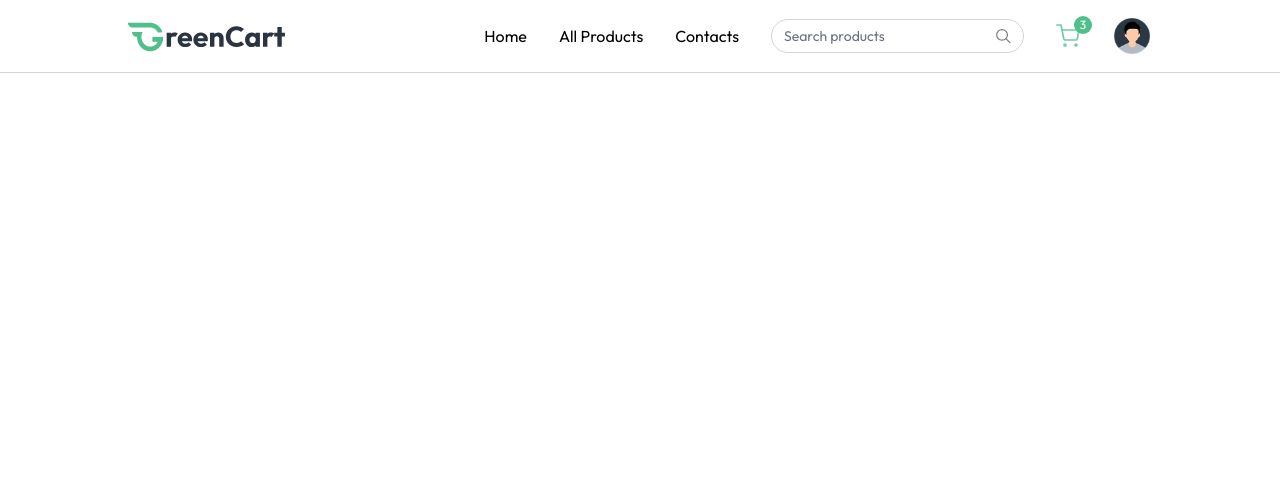
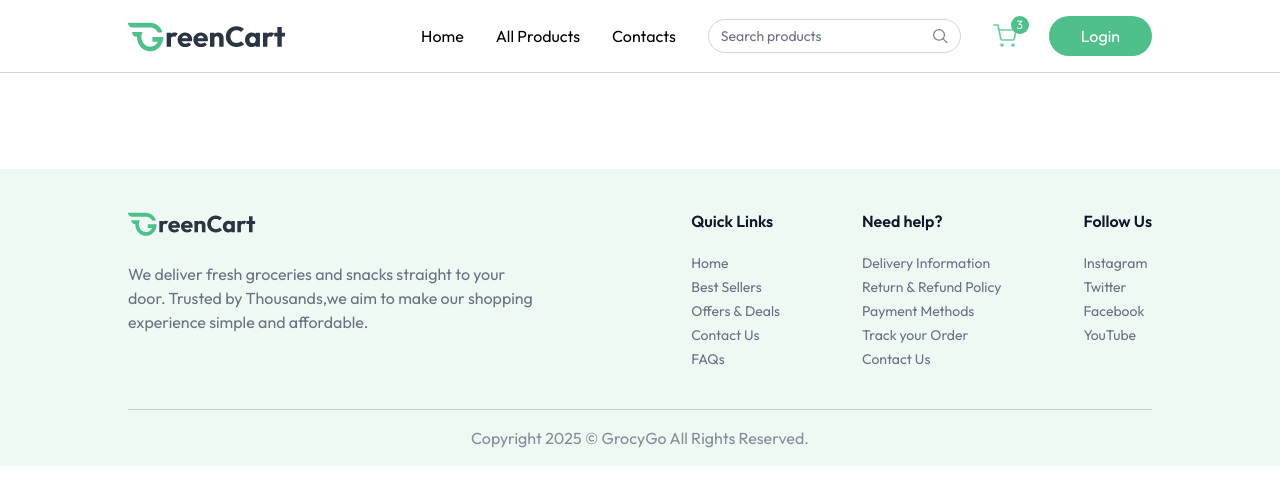
Before and after one commit to parastuteja/GrocyGo, a React (Vite) app in the folder Client/: page /products/1 in a window 1280 px wide. Shown: the top 504 px of the page. Built offline with nearby package versions, Linux system fonts and the light colour scheme.

Commit message:
Update Login Form

```diff
--- a/Client/src/App.jsx
+++ b/Client/src/App.jsx
@@ -3,18 +3,28 @@
 import Home from './Pages/Home'
 import { Route, Routes, useLocation } from 'react-router-dom'
 import { Toaster } from 'react-hot-toast'
+import Footer from './Components/Footer'
+import { useAppContext } from './Context/AppContext'
+import Login from './Components/Login'
 
 function App() {
   const isSellerPath =useLocation().pathname.includes('seller')
+  const {showUserLogin}=useAppContext()
   return (
-    <>
+    <div>
    {isSellerPath ?"":<Navbar/>}
-   <div className={`${isSellerPath ? '':'px-6 md:px-16 lg:px-24 xl:px-32'}`}></div>
+{showUserLogin ? <Login/> : null}
+ <Toaster/>
+
+
+   <div className={`${isSellerPath ? '':'px-6 md:px-16 lg:px-24 xl:px-32'}`}>
     <Routes>
     <Route path='/' element={<Home/>}/>
     </Routes>
-  <Toaster/>
-   </>
+ </div>
+{!isSellerPath && <Footer/>}
+
+  </div>
   )
 }
 
--- /dev/null
+++ b/Client/src/Components/Footer.jsx
@@ -0,0 +1,36 @@
+import { assets, footerLinks } from "../assets/grocygoassets/assets";
+
+const Footer = () => {
+
+
+    return (
+        <div className="px-6 md:px-16 lg:px-24 xl:px-32 mt-24 bg-primary/10">
+            <div className="flex flex-col md:flex-row items-start justify-between gap-10 py-10 border-b border-gray-500/30 text-gray-500">
+                <div>
+                    <img className="w-34 md:w-32" src={assets.logo} alt="dummyLogoColored" />
+                    <p className="max-w-[410px] mt-6">We deliver fresh groceries and snacks straight to your door. Trusted by Thousands,we aim to
+                        make our shopping experience simple and affordable.
+                    </p>
+                </div>
+                <div className="flex flex-wrap justify-between w-full md:w-[45%] gap-5">
+                    {footerLinks.map((section, index) => (
+                        <div key={index}>
+                            <h3 className="font-semibold text-base text-gray-900 md:mb-5 mb-2">{section.title}</h3>
+                            <ul className="text-sm space-y-1">
+                                {section.links.map((link, i) => (
+                                    <li key={i}>
+                                        <a href={link.url} className="hover:underline transition">{link.text}</a>
+                                    </li>
+                                ))}
+                            </ul>
+                        </div>
+                    ))}
+                </div>
+            </div>
+            <p className="py-4 text-center text-sm md:text-base text-gray-500/80">
+                Copyright {new Date().getFullYear()} © GrocyGo All Rights Reserved.
+            </p>
+        </div>
+    );
+};
+export default Footer
--- /dev/null
+++ b/Client/src/Components/Login.jsx
@@ -0,0 +1,44 @@
+import React from "react";
+const Login = () => {
+    const [state, setState] = React.useState("login");
+    const [name, setName] = React.useState("");
+    const [email, setEmail] = React.useState("");
+    const [password, setPassword] = React.useState("");
+
+    return (
+        <div className="fixed top-0 bottom-0 left-0 right-0 z-30 flex items-center text-sm text-gray-600 bg-black/50">
+        <form className="flex flex-col gap-4 m-auto items-start p-8 py-12 w-80 sm:w-[352px] text-gray-500 rounded-lg shadow-xl border border-gray-200 bg-white">
+            <p className="text-2xl font-medium m-auto">
+                <span className="text-indigo-500">User</span> {state === "login" ? "Login" : "Sign Up"}
+            </p>
+            {state === "register" && (
+                <div className="w-full">
+                    <p>Name</p>
+                    <input onChange={(e) => setName(e.target.value)} value={name} placeholder="type here" className="border border-gray-200 rounded w-full p-2 mt-1 outline-indigo-500" type="text" required />
+                </div>
+            )}
+            <div className="w-full ">
+                <p>Email</p>
+                <input onChange={(e) => setEmail(e.target.value)} value={email} placeholder="type here" className="border border-gray-200 rounded w-full p-2 mt-1 outline-indigo-500" type="email" required />
+            </div>
+            <div className="w-full ">
+                <p>Password</p>
+                <input onChange={(e) => setPassword(e.target.value)} value={password} placeholder="type here" className="border border-gray-200 rounded w-full p-2 mt-1 outline-indigo-500" type="password" required />
+            </div>
+            {state === "register" ? (
+                <p>
+                    Already have account? <span onClick={() => setState("login")} className="text-indigo-500 cursor-pointer">click here</span>
+                </p>
+            ) : (
+                <p>
+                    Create an account? <span onClick={() => setState("register")} className="text-indigo-500 cursor-pointer">click here</span>
+                </p>
+            )}
+            <button className="bg-indigo-500 hover:bg-indigo-600 transition-all text-white w-full py-2 rounded-md cursor-pointer">
+                {state === "register" ? "Create Account" : "Login"}
+            </button>
+        </form>
+    </div>
+    );
+};
+export default Login
--- a/Client/src/Components/Navbar.jsx
+++ b/Client/src/Components/Navbar.jsx
@@ -1,11 +1,12 @@
 import React, { useState } from 'react'
 import { NavLink } from 'react-router-dom'
 import { assets } from '../assets/grocygoassets/assets'
-import {useAppContext} from '../Context/AppContext'
+import { useAppContext } from '../Context/AppContext'
+
 function Navbar() {
 
    const [open, setOpen] = useState(false)
-   const {user,setUser,setShowUserLogin,navigate}=useAppContext()
+   const {user,setUser,ShowUserLogin,setShowUserLogin,navigate}=useAppContext()
    const logOut  =()=>{
     setUser(null)
     navigate('/')
@@ -33,7 +34,10 @@
                     <button className="absolute -top-2 -right-3 text-xs text-white bg-primary w-[18px] h-[18px] rounded-full">3</button>
                 </div>
 
-               {!user ?( <button onClick={()=>{setShowUserLogin(true)}} className="cursor-pointer px-8 py-2 bg-primary hover:bg-primary-dull transition text-white rounded-full">
+               {!user ?( <button onClick={()=>{
+
+                setShowUserLogin(true)
+                }} className="cursor-pointer px-8 py-2 bg-primary hover:bg-primary-dull transition text-white rounded-full">
                     Login
                 </button>):(
                     <div className='relative group'>
--- a/Client/src/Context/AppContext.jsx
+++ b/Client/src/Context/AppContext.jsx
@@ -6,7 +6,7 @@
 export const AppContextProvider=({children})=>{
     const currency = import.meta.VITE_CURRENCY;
     const navigate=useNavigate()
-    const[user,setUser]=useState(true)
+    const[user,setUser]=useState(null)
     const [isSeller,setisSeller]=useState(false)
      const [showUserLogin,setShowUserLogin]=useState(false)
      const [products,setProducts]=useState([])
--- a/Client/src/Pages/Home.jsx
+++ b/Client/src/Pages/Home.jsx
@@ -4,6 +4,8 @@
 import BestSeller from '../Components/BestSeller'
 import BottomBanner from '../Components/BottomBanner'
 import NewsLetter from '../Components/newsLetter'
+import Footer from '../Components/Footer'
+import Login from '../Components/Login'
 
 function Home() {
   return (
@@ -13,6 +15,8 @@
 <BestSeller/>
 <BottomBanner/>
 <NewsLetter/>
+
+
     </div>
   )
 }
```
